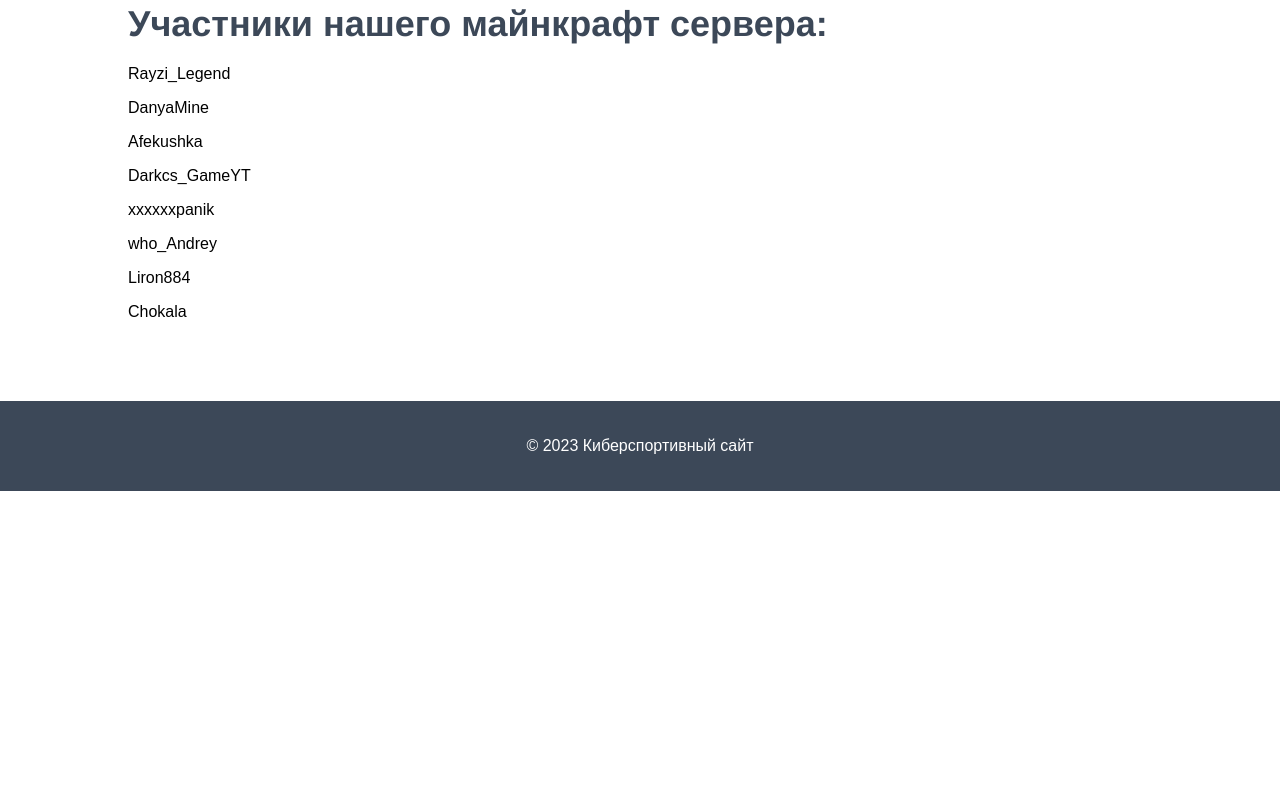
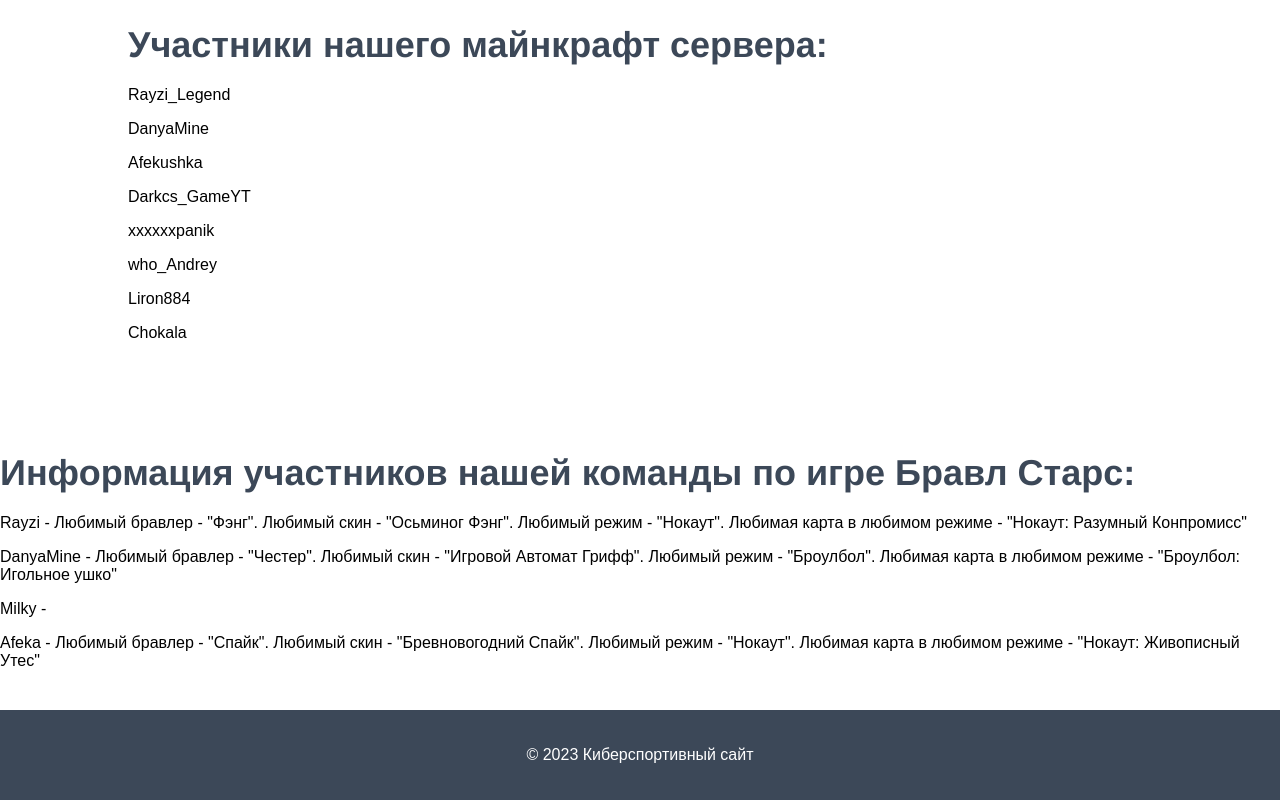
Before and after one commit to RayziLegend/MBETeams, a plain HTML site: page index.html in a window 1280 px wide. Shown: the part 1829-2629 px from the top of the page. Before the commit the page ends 2320 px from the top, so only its background shows below. Drawn offline with Linux system fonts and the light colour scheme.

Commit message:
Update index.html

```diff
--- a/index.html
+++ b/index.html
@@ -16,6 +16,8 @@
     <li><a href="#events">Соревнования</a></li>
     <li><a href="#contact">Участники команды</a></li>
     <li><a href="#mbetop">Участники нашего майнкрафт сервера</a></li>
+    <li><a href="#mberu">Информация участников нашей команды по игре Бравл Старс</a></li>
+
    </ul>
   </nav>
  </header>
@@ -98,6 +100,22 @@
   </section>
  </main>
 
+     <section id="mberu">
+        <h2>Информация участников нашей команды по игре Бравл Старс:</h2>
+        <form>
+         <p>Rayzi - Любимый бравлер - "Фэнг". Любимый скин - "Осьминог Фэнг". Любимый режим - "Нокаут".
+         Любимая карта в любимом режиме - "Нокаут: Разумный Конпромисс"</p>
+         <p>DanyaMine - Любимый бравлер - "Честер". Любимый скин - "Игровой Автомат Грифф". Любимый режим -
+         "Броулбол". Любимая карта в любимом режиме - "Броулбол: Игольное ушко"</p>
+         <p>Milky - </p>
+         <p>Afeka - Любимый бравлер - "Спайк". Любимый скин - "Бревновогодний Спайк". Любимый режим - "Нокаут".
+         Любимая карта в любимом режиме - "Нокаут: Живописный Утес"</p>
+       </form>
+       </section>
+   </form>
+  </section>
+ </main>
+
  <footer>
   <p>&copy; 2023 Киберспортивный сайт</p>
  </footer>
```
